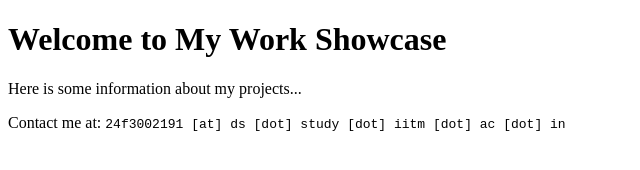
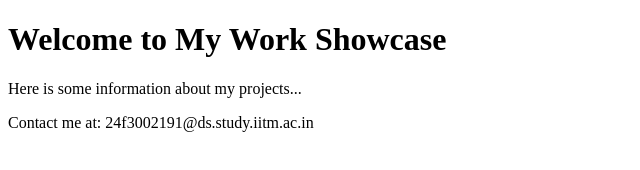
Before and after one commit to LS-11-21/work, a plain HTML site: page index.html in a window 1280 px wide. Shown: the whole page, without its empty margins (0-640 px from the left). Drawn offline with Linux system fonts and the light colour scheme.

Commit message:
index.html

```diff
--- a/index.html
+++ b/index.html
@@ -10,7 +10,7 @@
   <p>Here is some information about my projects...</p>
 
   <!-- Wrap email address in a code block as requested -->
-  <p>Contact me at: <code>24f3002191 [at] ds [dot] study [dot] iitm [dot] ac [dot] in</code></p>
+  <p>Contact me at: <!--email_off-->24f3002191@ds.study.iitm.ac.in<!--/email_off--></p>
 
 </body>
 </html>
```
